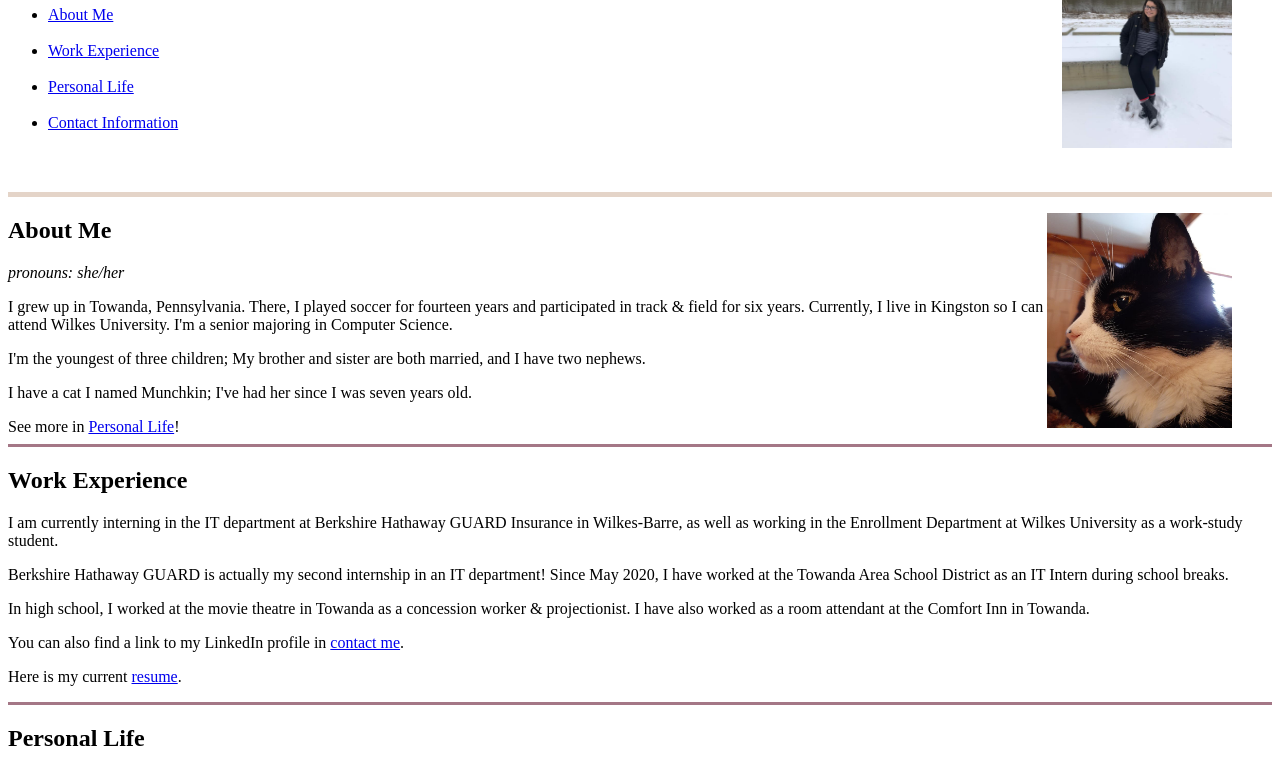
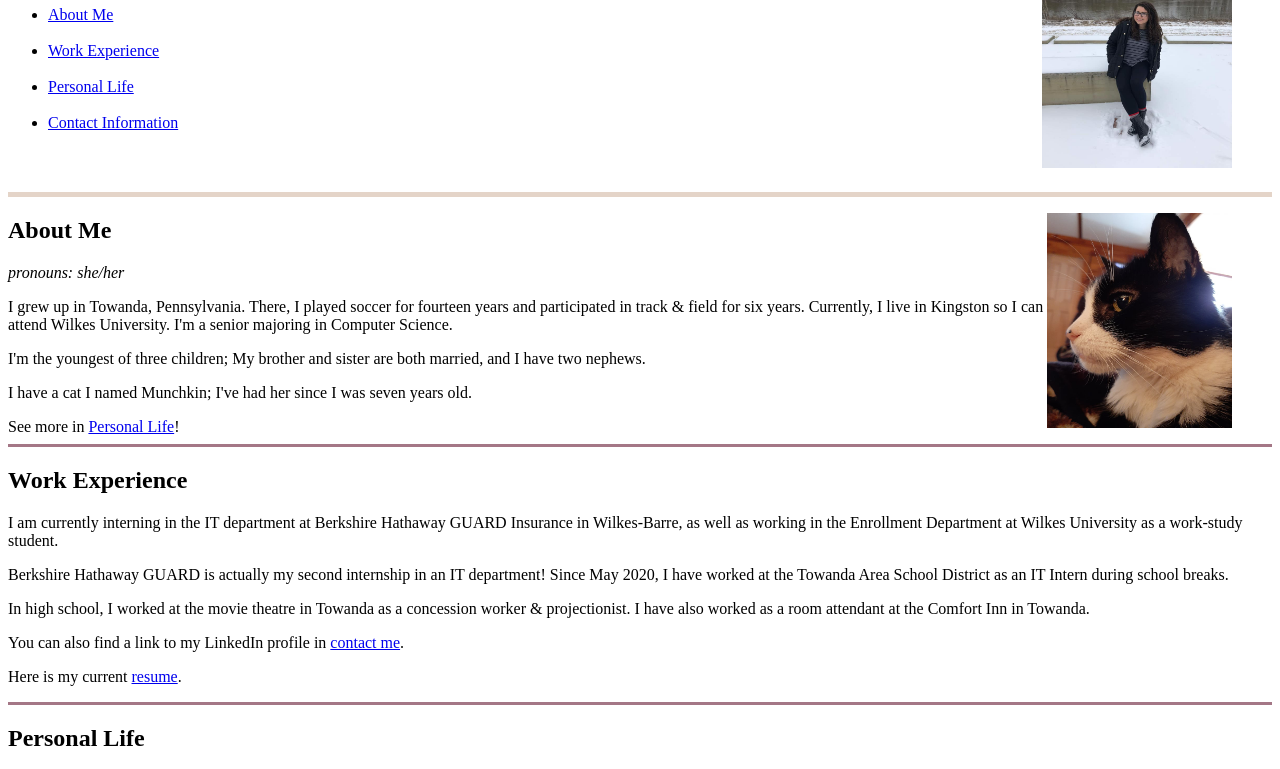
Before and after one commit to mbovier/Personal-Website, a plain HTML site: page index.html in a window 1280 px wide. Shown: the part 68-837 px from the top of the page. Drawn offline with Linux system fonts and the light colour scheme.

Commit message:
Update index.html

```diff
--- a/index.html
+++ b/index.html
@@ -1,6 +1,6 @@
 <header>
   <figure>
-    <img src="../winter.png" alt="Taken in Wilkes-Barre." width="170" height="200" align="right">
+    <img src="../winter.png" alt="Taken in Wilkes-Barre." width="190" height="220" align="right">
   </figure>
   <h1 align="center">Marin Bovier</h1>
   <ul>
```
